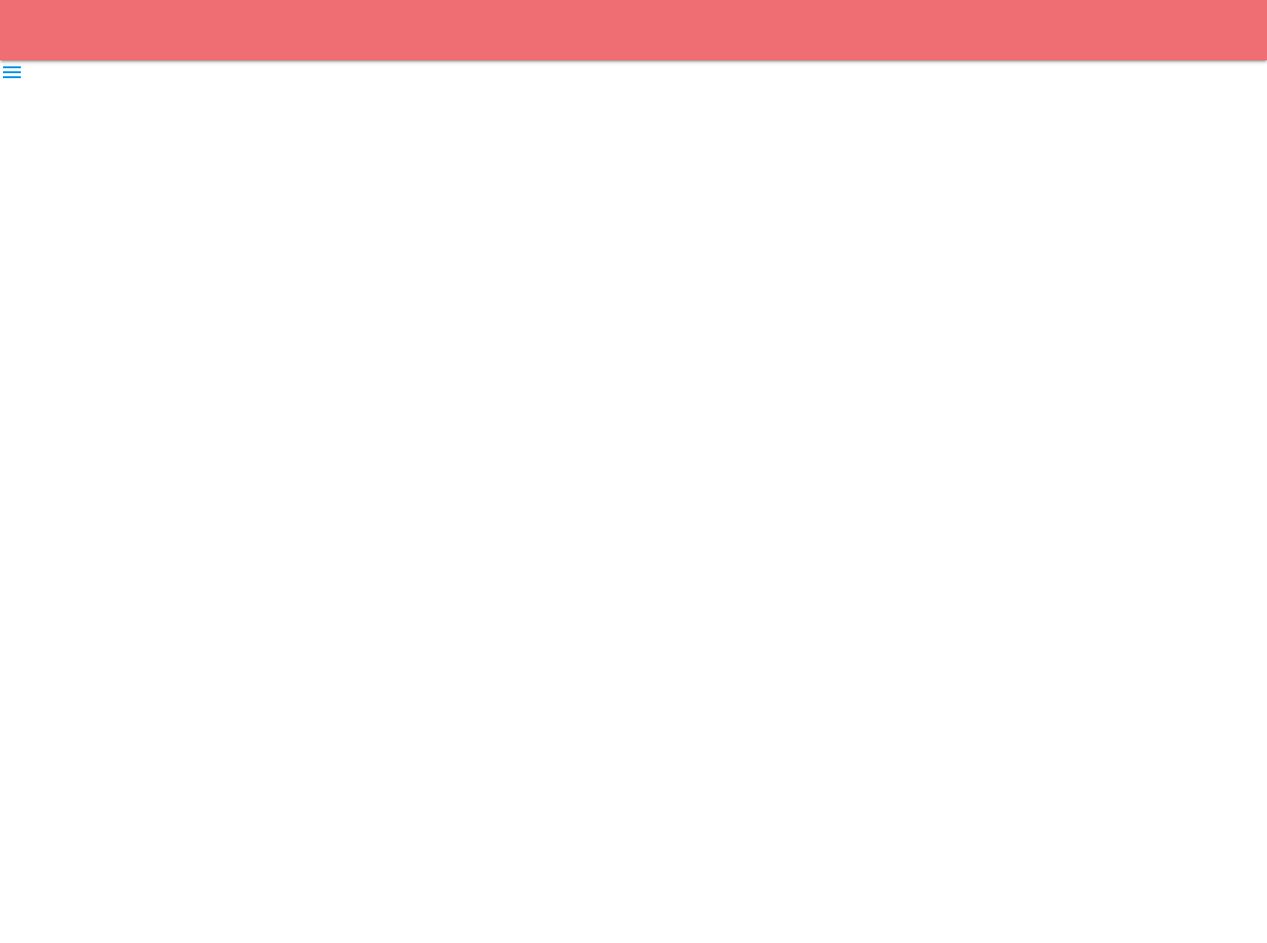
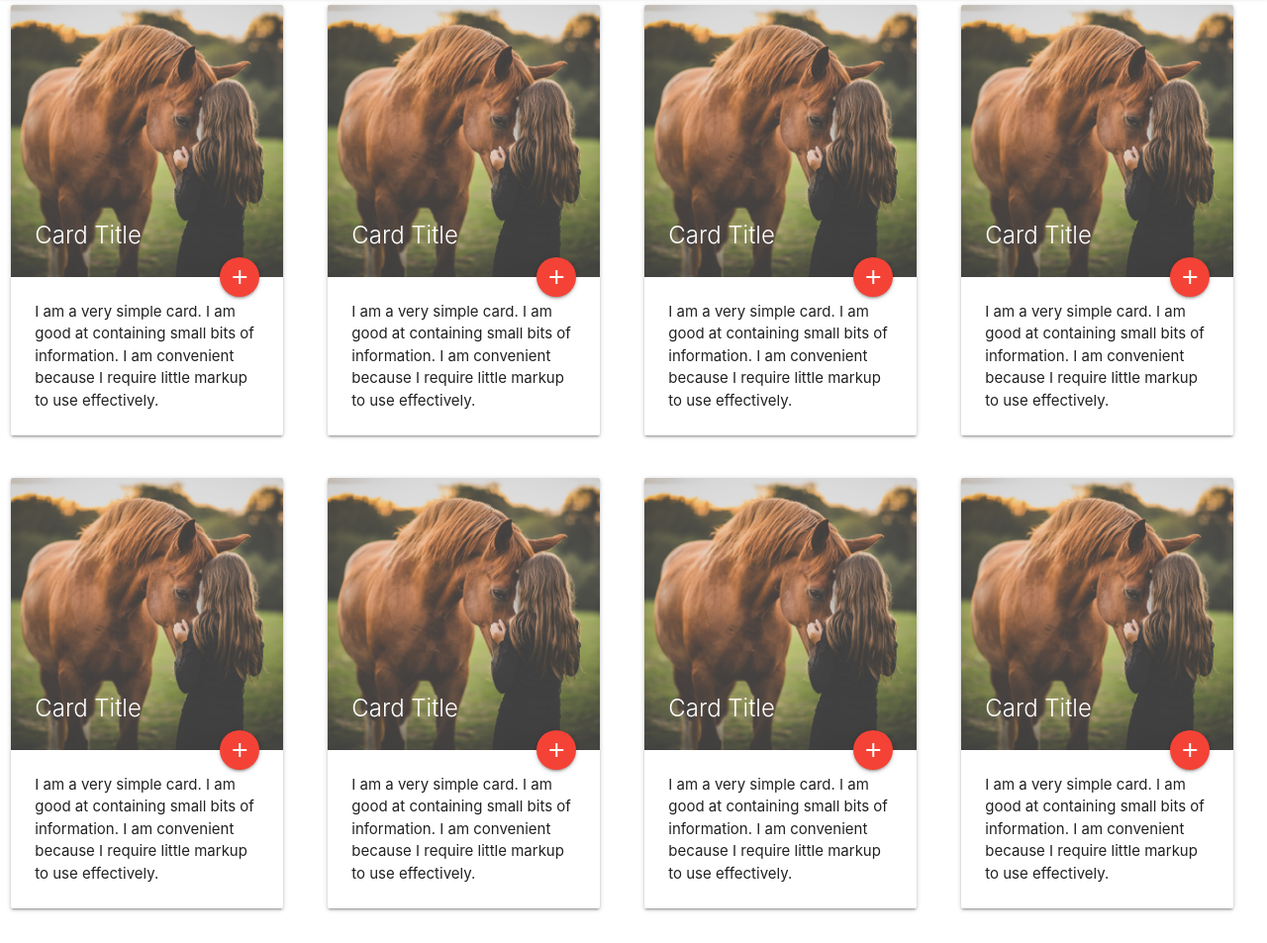
Before and after one commit to khaled5o5/ch, a plain HTML site: page index.html in a window 1280 px wide. Shown: the part 67-1020 px from the top of the page at 99% size. Before the commit the page ends 800 px from the top, so only its background shows below. Drawn offline with nearby package versions, Linux system fonts and the light colour scheme.

Commit message:
new project

```diff
--- a/index.html
+++ b/index.html
@@ -1,41 +1,157 @@
 <!DOCTYPE html>
 <html lang="en">
 <head>
-    <link href="https://fonts.googleapis.com/icon?family=Material+Icons" rel="stylesheet">
     <meta charset="UTF-8">
     <meta http-equiv="X-UA-Compatible" content="IE=edge">
     <meta name="viewport" content="width=device-width, initial-scale=1.0">
     <title>Document</title>
+        <link href="https://fonts.googleapis.com/icon?family=Material+Icons" rel="stylesheet">
       <link rel="stylesheet" href="https://cdnjs.cloudflare.com/ajax/libs/materialize/1.0.0/css/materialize.min.css">
+      <link rel="stylesheet" href="style.css">
 </head>
 <body>
-<div class="maincontainer"> <nav>
-    <div class="nav-wrapper">
-      <a href="#!" class="brand-logo">Logo</a>
+<div class="maincontainer">
+  <nav> <div class="nav-wrapper header"><a href="#" data-target="slide-out" class="sidenav-trigger"><i class="material-icons">menu</i></a>
+      <a href="#!" class="brand-logo">Khaled's company </a>
       <ul class="right hide-on-med-and-down">
-        <li><a href="sass.html"><i class="material-icons left">search</i>Link with Left Icon</a></li>
-        <li><a href="badges.html"><i class="material-icons right">view_module</i>Link with Right Icon</a></li>
+        <li><a href="sass.html"><i class="material-icons left">local_grocery_store
+</i>my bag item</a></li>
+        <li><a href="signUp.html"><i class="material-icons right">view_module</i>sign up</a></li>
       </ul>
-    </div>
-  </nav>
-  <nav> <!-- navbar content here  --> </nav>
+    </div></nav>
 
   <ul id="slide-out" class="sidenav">
     <li><div class="user-view">
       <div class="background">
-        <img src="images/office.jpg">
+        <img src="">
       </div>
-      <a href="#user"><img class="circle" src="images/yuna.jpg"></a>
-      <a href="#name"><span class="white-text name">John Doe</span></a>
-      <a href="#email"><span class="white-text email">jdandturk@gmail.com</span></a>
+      <a href="#user"><img class="circle" src="images/ch.JPG"></a>
+      <a href="#name"><span class="white-text name">khaled amro</span></a>
+      <a href="#email"><span class="white-text email">khaledamro6@hotmail.com</span></a>
     </div></li>
-    <li><a href="#!"><i class="material-icons">cloud</i>First Link With Icon</a></li>
-    <li><a href="#!">Second Link</a></li>
+    <li><a href="#!"><i class="material-icons">cloud</i>about me</a></li>
+    <li><a href="#!" class="waves-effect">my facebook page</a></li>
     <li><div class="divider"></div></li>
-    <li><a class="subheader">Subheader</a></li>
-    <li><a class="waves-effect" href="#!">Third Link With Waves</a></li>
+    <li><a class="subheader">info about me</a></li>
+    <li><a class="waves-effect" href="#!">google me</a></li>
   </ul>
-  <a href="#" data-target="slide-out" class="sidenav-trigger"><i class="material-icons">menu</i></a>
+
+  <div class="cards">
+    <div class="row">
+        <div class="col s12 m6">
+          <div class="card">
+            <div class="card-image">
+              <img src="images/horse.jpg">
+              <span class="card-title">Card Title</span>
+              <a class="btn-floating halfway-fab waves-effect waves-light red"><i class="material-icons">add</i></a>
+            </div>
+            <div class="card-content">
+              <p>I am a very simple card. I am good at containing small bits of information. I am convenient because I require little markup to use effectively.</p>
+            </div>
+          </div>
+        </div>
+      </div>
+      <div class="row">
+        <div class="col s12 m6">
+          <div class="card">
+            <div class="card-image">
+              <img src="images/horse.jpg">
+              <span class="card-title">Card Title</span>
+              <a class="btn-floating halfway-fab waves-effect waves-light red"><i class="material-icons">add</i></a>
+            </div>
+            <div class="card-content">
+              <p>I am a very simple card. I am good at containing small bits of information. I am convenient because I require little markup to use effectively.</p>
+            </div>
+          </div>
+        </div>
+      </div>
+      <div class="row">
+        <div class="col s12 m6">
+          <div class="card">
+            <div class="card-image">
+              <img src="images/horse.jpg">
+              <span class="card-title">Card Title</span>
+              <a class="btn-floating halfway-fab waves-effect waves-light red"><i class="material-icons">add</i></a>
+            </div>
+            <div class="card-content">
+              <p>I am a very simple card. I am good at containing small bits of information. I am convenient because I require little markup to use effectively.</p>
+            </div>
+          </div>
+        </div>
+      </div>
+      <div class="row">
+        <div class="col s12 m6">
+          <div class="card">
+            <div class="card-image">
+              <img src="images/horse.jpg">
+              <span class="card-title">Card Title</span>
+              <a class="btn-floating halfway-fab waves-effect waves-light red"><i class="material-icons">add</i></a>
+            </div>
+            <div class="card-content">
+              <p>I am a very simple card. I am good at containing small bits of information. I am convenient because I require little markup to use effectively.</p>
+            </div>
+          </div>
+        </div>
+      </div>
+      <div class="row">
+        <div class="col s12 m6">
+          <div class="card">
+            <div class="card-image">
+              <img src="images/horse.jpg">
+              <span class="card-title">Card Title</span>
+              <a class="btn-floating halfway-fab waves-effect waves-light red"><i class="material-icons">add</i></a>
+            </div>
+            <div class="card-content">
+              <p>I am a very simple card. I am good at containing small bits of information. I am convenient because I require little markup to use effectively.</p>
+            </div>
+          </div>
+        </div>
+      </div>
+      <div class="row">
+        <div class="col s12 m6">
+          <div class="card">
+            <div class="card-image">
+              <img src="images/horse.jpg">
+              <span class="card-title">Card Title</span>
+              <a class="btn-floating halfway-fab waves-effect waves-light red"><i class="material-icons">add</i></a>
+            </div>
+            <div class="card-content">
+              <p>I am a very simple card. I am good at containing small bits of information. I am convenient because I require little markup to use effectively.</p>
+            </div>
+          </div>
+        </div>
+      </div>
+      <div class="row">
+        <div class="col s12 m6">
+          <div class="card">
+            <div class="card-image">
+              <img src="images/horse.jpg">
+              <span class="card-title">Card Title</span>
+              <a class="btn-floating halfway-fab waves-effect waves-light red"><i class="material-icons">add</i></a>
+            </div>
+            <div class="card-content">
+              <p>I am a very simple card. I am good at containing small bits of information. I am convenient because I require little markup to use effectively.</p>
+            </div>
+          </div>
+        </div>
+      </div>
+      <div class="row">
+        <div class="col s12 m6">
+          <div class="card">
+            <div class="card-image">
+              <img src="images/horse.jpg">
+              <span class="card-title">Card Title</span>
+              <a class="btn-floating halfway-fab waves-effect waves-light red"><i class="material-icons">add</i></a>
+            </div>
+            <div class="card-content">
+              <p>I am a very simple card. I am good at containing small bits of information. I am convenient because I require little markup to use effectively.</p>
+            </div>
+          </div>
+        </div>
+      </div>
+
+  </div>
+
 </div>
 
 
--- a/main.js
+++ b/main.js
@@ -1,6 +1,6 @@
 document.addEventListener('DOMContentLoaded', function() {
     var elems = document.querySelectorAll('.sidenav');
-    var instances = M.Sidenav.init(elems, options);
+    var instances = M.Sidenav.init(elems, {} );
   });
   $(document).ready(function(){
     $('.sidenav').sidenav();
--- a/style.css
+++ b/style.css
@@ -0,0 +1,22 @@
+.header{
+background-color: #03045e ;
+}
+
+
+.sidenav{
+background-color: #0077b6;
+
+}
+
+.cards{
+    width: 100%;
+    height: 100%;
+    display: grid;
+    grid-template-columns: repeat(4,1fr);
+}
+
+.card{
+width: 200%;
+height: 50%;
+
+}
```
Also changed, not shown: signUp.html (added, +63 -0 lines), images/ch.JPG (added), images/horse.jpg (added).
